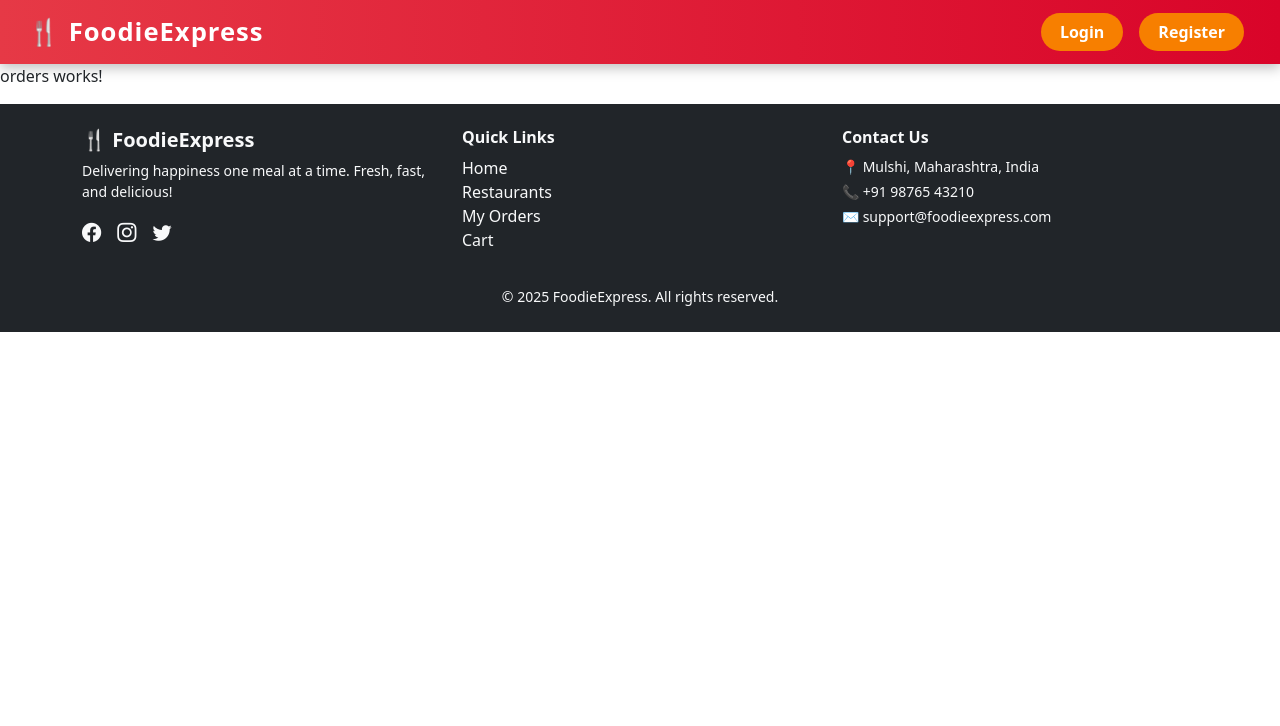
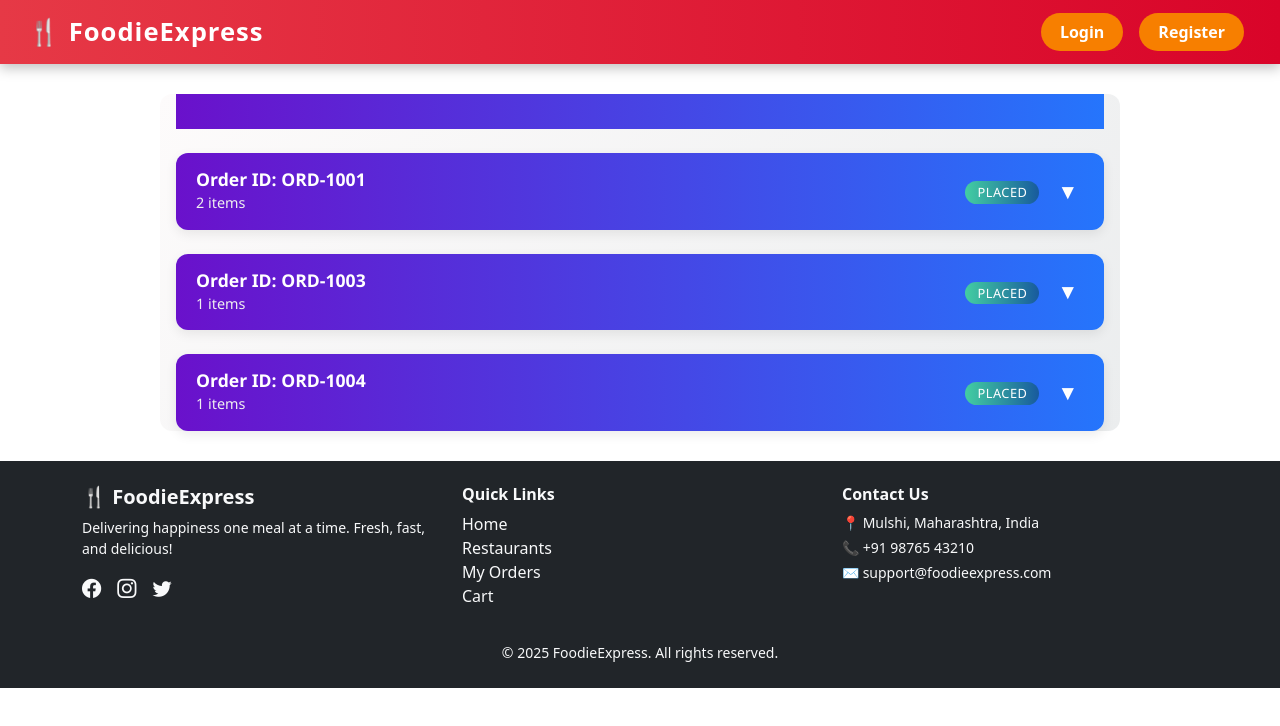
Before and after one commit to Chakka-Rangasai/Food_ordering_system_Frontend, an Angular app: page /orders in a window 1280 px wide. Shown: the top 726 px of the page. Built offline with nearby package versions, Linux system fonts and the light colour scheme.

Commit message:
My Orders Compoenent

```diff
--- a/src/app/order-module/orders/orders.css
+++ b/src/app/order-module/orders/orders.css
@@ -0,0 +1,155 @@
+/* Container */
+.orders-container {
+  max-width: 960px;
+  margin: 30px auto;
+  padding: 0 16px;
+  font-family: 'Segoe UI', Roboto, sans-serif;
+  color: #333;
+  background: linear-gradient(135deg, #fdfbfb, #ebedee); /* soft neutral gradient */
+  border-radius: 12px;
+}
+
+/* Section Title */
+.section-title {
+  font-weight: 700;
+  margin-bottom: 24px;
+  text-align: center;
+  font-size: 1.8rem;
+  background: linear-gradient(90deg, #6a11cb, #2575fc); /* purple-blue gradient */
+  /* -webkit-background-clip: text; */
+  -webkit-text-fill-color: transparent;
+}
+
+/* Order Card */
+.restaurant-card {
+  background: linear-gradient(135deg, #e0f7fa, #f1f8e9); /* teal-green gradient */
+  border-radius: 12px;
+  box-shadow: 0 4px 12px rgba(0,0,0,0.08);
+  margin-bottom: 24px;
+  overflow: hidden;
+  transition: transform 0.2s ease, box-shadow 0.2s ease;
+}
+
+.restaurant-card:hover {
+  transform: translateY(-2px);
+  box-shadow: 0 6px 16px rgba(0,0,0,0.12);
+}
+
+/* Header */
+.restaurant-header {
+  display: flex;
+  justify-content: space-between;
+  align-items: center;
+  padding: 16px 20px;
+  background: linear-gradient(90deg, #6a11cb, #2575fc); /* purple-blue gradient */
+  color: #fff;
+  cursor: pointer;
+}
+
+.restaurant-name {
+  font-size: 1.1rem;
+  font-weight: 600;
+  margin: 0;
+}
+
+.order-count {
+  font-size: 0.9rem;
+  color: #f0f0f0;
+  margin: 2px 0 0;
+}
+
+/* Status Badge */
+.order-status {
+  margin-left: auto;
+  margin-right: 12px;
+}
+
+.status {
+  background: linear-gradient(90deg, #43cea2, #185a9d); /* teal-blue gradient */
+  color: #fff;
+  padding: 6px 14px;
+  border-radius: 20px;
+  font-size: 0.85rem;
+  font-weight: 600;
+  text-transform: uppercase;
+  letter-spacing: 0.5px;
+}
+
+/* Toggle Button */
+.toggle-btn {
+  border: none;
+  background: transparent;
+  font-size: 1.3rem;
+  cursor: pointer;
+  color: #fff;
+}
+
+/* Order List */
+.order-list {
+  padding: 12px 20px;
+  background: linear-gradient(135deg, #11bbbe, #104965);
+}
+
+/* Each Order Row */
+.order-row {
+  display: flex;
+  justify-content: space-between;
+  align-items: center;
+  border-bottom: 1px solid #f0f0f0;
+  padding: 14px 0;
+}
+
+.order-row:last-child {
+  border-bottom: none;
+}
+
+.order-left {
+  flex: 1;
+}
+
+.order-name {
+  font-size: 1rem;
+  font-weight: 600;
+  margin: 0 0 6px;
+  color: #222;
+}
+
+.order-meta {
+  font-size: 0.9rem;
+  color: #444;
+  margin: 0 0 4px;
+}
+
+.order-date {
+  font-size: 0.85rem;
+  color: #555;
+  margin: 0;
+}
+
+/* Right Side Badges */
+.order-right {
+  display: flex;
+  flex-direction: column;
+  align-items: flex-end;
+  gap: 6px;
+  min-width: 100px;
+}
+
+.badge {
+  padding: 5px 12px;
+  border-radius: 20px;
+  font-size: 0.8rem;
+  font-weight: 500;
+  text-align: center;
+}
+
+/* Food Type Badges */
+.food-type.veg {
+  background: linear-gradient(90deg, #a8e6cf, #dcedc1);
+  color: #2e7d32;
+}
+
+.food-type.nonveg {
+  background: linear-gradient(90deg, #ffaaa5, #ff8b94);
+  color: #c62828;
+}
--- a/src/app/order-module/orders/orders.html
+++ b/src/app/order-module/orders/orders.html
@@ -1 +1,48 @@
-<p>orders works!</p>
+<div class="orders-container">
+  <h2 class="section-title">My Orders</h2>
+
+  @for (group of groupedOrders; track group.restaurantId) {
+    <div class="restaurant-card">
+      <div class="restaurant-header" (click)="toggleRestaurant(group.restaurantId)">
+        <div>
+          <!-- Show Order ID -->
+          <h4 class="restaurant-name">Order ID: {{ group.orderId }}</h4>
+          <p class="order-count">{{ group.orders.length }} items</p>
+        </div>
+        <div class="order-status">
+          <!-- Status shown once per order -->
+          <span class="badge status">Placed</span>
+        </div>
+        <button class="toggle-btn">
+          @if (expandedRestaurant === group.restaurantId) {
+            ✖
+          } @else {
+            ▼
+          }
+        </button>
+      </div>
+
+      @if (expandedRestaurant === group.restaurantId) {
+        <div class="order-list">
+          @for (order of group.orders; track order.orderId) {
+            <div class="order-row">
+              <div class="order-left">
+                <h5 class="order-name">{{ order.name }}</h5>
+                <p class="order-meta">
+                  Qty: {{ order.quantity }} • ₹{{ order.price * order.quantity }}
+                </p>
+                <p class="order-date">📅 {{ order.dateTime | date:'medium' }}</p>
+              </div>
+              <div class="order-right">
+                <span class="badge food-type"
+                      [ngClass]="order.foodType === 'Veg' ? 'veg' : 'nonveg'">
+                  {{ order.foodType }}
+                </span>
+              </div>
+            </div>
+          }
+        </div>
+      }
+    </div>
+  }
+</div>
--- a/src/app/order-module/orders/orders.ts
+++ b/src/app/order-module/orders/orders.ts
@@ -1,11 +1,71 @@
+import { CommonModule, TitleCasePipe } from '@angular/common';
 import { Component } from '@angular/core';
 
 @Component({
   selector: 'app-orders',
-  imports: [],
+  standalone: true,
+  imports: [CommonModule],
   templateUrl: './orders.html',
-  styleUrl: './orders.css',
+  styleUrls: ['./orders.css']
 })
 export class Orders {
+  orders = [
+    {
+      orderId: 'ORD-1001',
+      restaurantId: 1,
+      name: 'Veg Biryani',
+      price: 220,
+      quantity: 1,
+      foodType: 'Veg',
+      dateTime: new Date('2025-12-08T11:30:00')
+    },
+    {
+      orderId: 'ORD-1002',
+      restaurantId: 1,
+      name: 'Paneer Butter Masala',
+      price: 280,
+      quantity: 1,
+      foodType: 'Veg',
+      dateTime: new Date('2025-12-08T12:00:00')
+    },
+    {
+      orderId: 'ORD-1003',
+      restaurantId: 2,
+      name: 'Chicken Curry',
+      price: 350,
+      quantity: 2,
+      foodType: 'NonVeg',
+      dateTime: new Date('2025-12-08T13:15:00')
+    },
+    {
+      orderId: 'ORD-1004',
+      restaurantId: 3,
+      name: 'Grilled Sandwich',
+      price: 150,
+      quantity: 3,
+      foodType: 'Veg',
+      dateTime: new Date('2025-12-08T14:45:00')
+    }
+  ];
 
+  expandedRestaurant: number | null = null;
+
+  get groupedOrders() {
+    const groups: { [key: number]: any[] } = {};
+    for (const order of this.orders) {
+      if (!groups[order.restaurantId]) {
+        groups[order.restaurantId] = [];
+      }
+      groups[order.restaurantId].push(order);
+    }
+    return Object.entries(groups).map(([id, orders]) => ({
+      restaurantId: +id,
+      orderId: orders[0].orderId,
+      orders
+    }));
+  }
+
+  toggleRestaurant(id: number) {
+    this.expandedRestaurant = this.expandedRestaurant === id ? null : id;
+  }
 }
```
